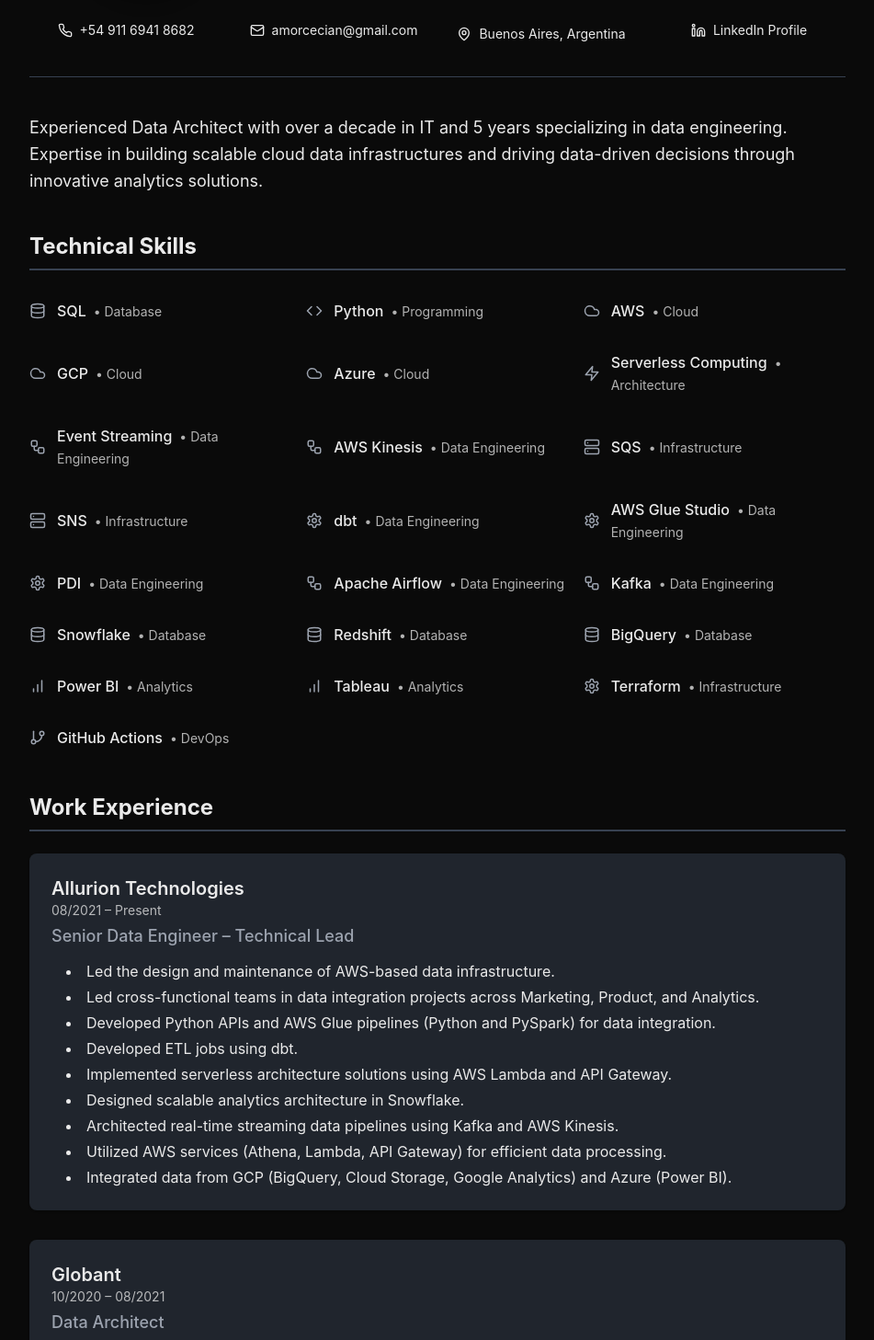
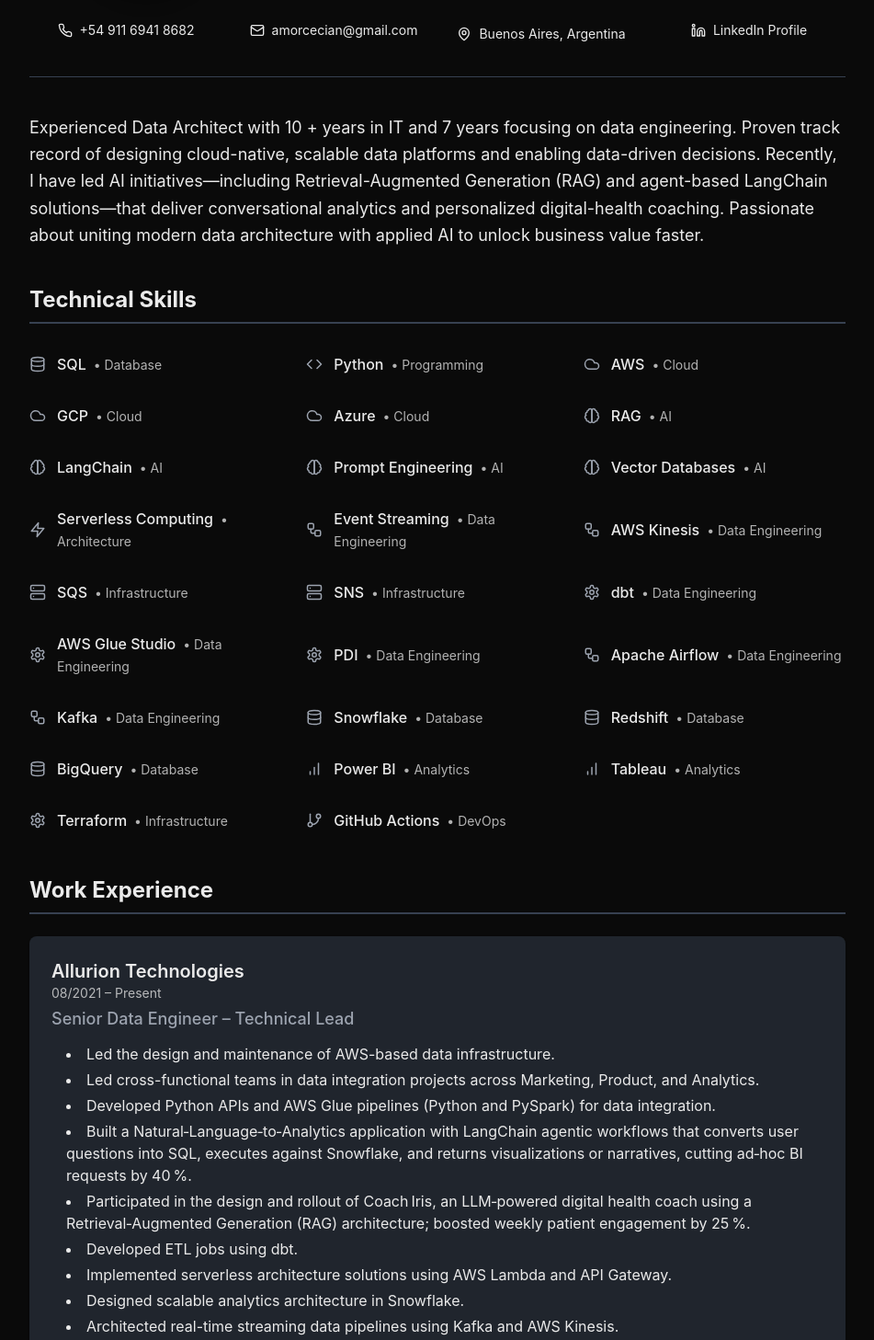
Before and after one commit to amorcecian/website, a Next.js app: page / in a window 1280 px wide. Shown: the part 313-1770 px from the top of the page at 92% size, without its empty margins (164-1115 px from the left). Built offline with nearby package versions, Linux system fonts and the light colour scheme.

Commit message:
Adding skills

```diff
--- a/pages/index.js
+++ b/pages/index.js
@@ -2,7 +2,7 @@
 import {
   Mail, Phone, MapPin, Linkedin, Github, Globe,
   Database, Code, Cloud, Server, BarChart,
-  Workflow, Zap, GitBranch, Settings
+  Workflow, Zap, GitBranch, Settings, Brain
 } from 'lucide-react';
 
 const resumeData = {
@@ -13,13 +13,17 @@
     location: "Buenos Aires, Argentina",
     linkedin: "http://linkedin.com/in/aram-morcecian",
   },
-  summary: "Experienced Data Architect with over a decade in IT and 5 years specializing in data engineering. Expertise in building scalable cloud data infrastructures and driving data-driven decisions through innovative analytics solutions.",
+  summary: "Experienced Data Architect with 10 + years in IT and 7 years focusing on data engineering. Proven track record of designing cloud-native, scalable data platforms and enabling data-driven decisions. Recently, I have led AI initiatives—including Retrieval-Augmented Generation (RAG) and agent-based LangChain solutions—that deliver conversational analytics and personalized digital-health coaching. Passionate about uniting modern data architecture with applied AI to unlock business value faster.",
   skills: [
     { name: "SQL", icon: Database, category: "Database" },
     { name: "Python", icon: Code, category: "Programming" },
     { name: "AWS", icon: Cloud, category: "Cloud" },
     { name: "GCP", icon: Cloud, category: "Cloud" },
     { name: "Azure", icon: Cloud, category: "Cloud" },
+    { name: "RAG", icon: Brain, category: "AI" },
+    { name: "LangChain", icon: Brain, category: "AI" },
+    { name: "Prompt Engineering", icon: Brain, category: "AI" },
+    { name: "Vector Databases", icon: Brain, category: "AI" },
     { name: "Serverless Computing", icon: Zap, category: "Architecture" },
     { name: "Event Streaming", icon: Workflow, category: "Data Engineering" },
     { name: "AWS Kinesis", icon: Workflow, category: "Data Engineering" },
@@ -47,6 +51,8 @@
         "Led the design and maintenance of AWS-based data infrastructure.",
         "Led cross-functional teams in data integration projects across Marketing, Product, and Analytics.",
         "Developed Python APIs and AWS Glue pipelines (Python and PySpark) for data integration.",
+        "Built a Natural‑Language‑to‑Analytics application with LangChain agentic workflows that converts user questions into SQL, executes against Snowflake, and returns visualizations or narratives, cutting ad‑hoc BI requests by 40 %.",
+        "Participated in the design and rollout of Coach Iris, an LLM‑powered digital health coach using a Retrieval‑Augmented Generation (RAG) architecture; boosted weekly patient engagement by 25 %.",
         "Developed ETL jobs using dbt.",
         "Implemented serverless architecture solutions using AWS Lambda and API Gateway.",
         "Designed scalable analytics architecture in Snowflake.",
```
